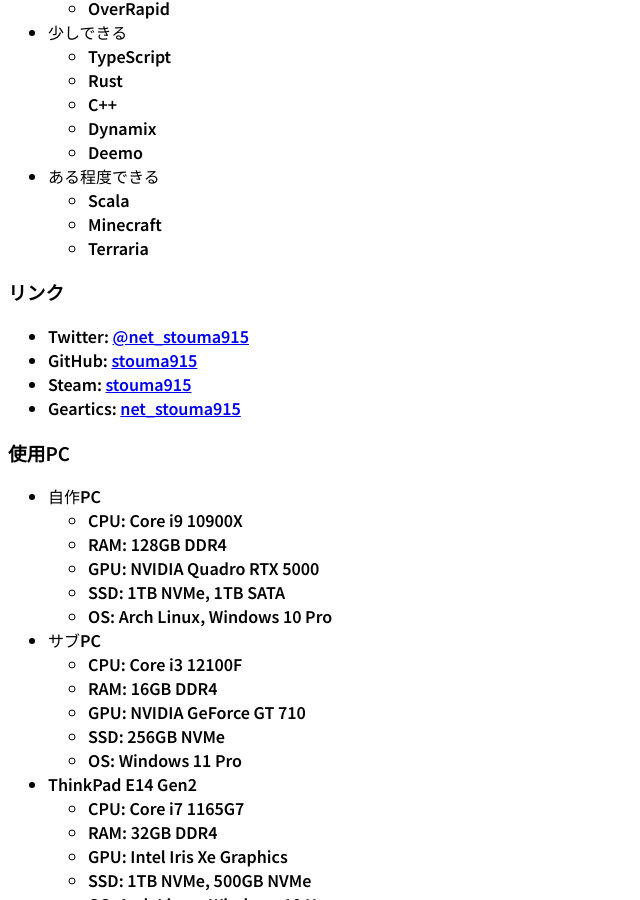
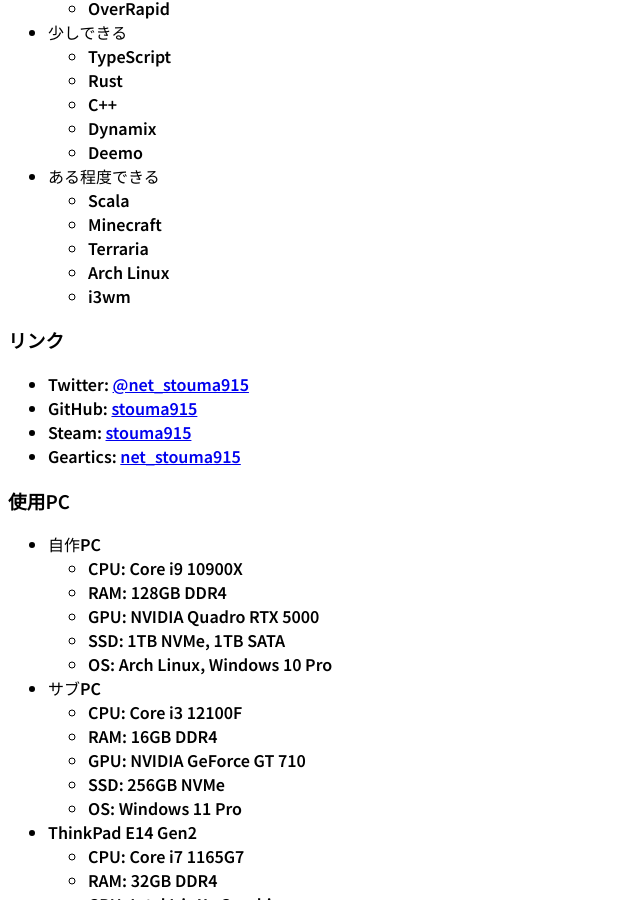
Before and after one commit to t-sasaki915/t-sasaki-net, a Jekyll site: the page built from docs/index.md, in a window 1280 px wide and 900 px high, scrolled down 1026 px. Shown: the whole window, without its empty margins (0-640 px from the left). Built offline with Jekyll 4.4.1, drawn with Linux system fonts in a browser that asks for light colours; Markdown is read by kramdown in place of the engine named in the settings.

Commit message:
Update index.md

```diff
--- a/docs/index.md
+++ b/docs/index.md
@@ -52,6 +52,8 @@
   - Scala
   - Minecraft
   - Terraria
+  - Arch Linux
+  - i3wm
 
 ### リンク
 * Twitter: [@net_stouma915](https://twitter.com/net_stouma915)
```
